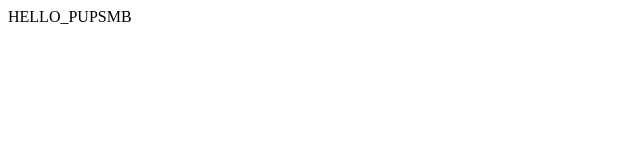
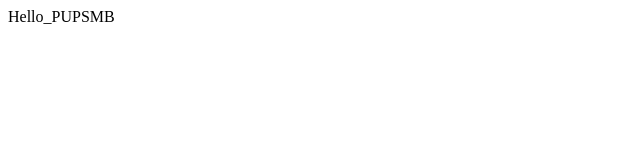
Before and after one commit to markyylester/BSIT-CURRICULUM_-CAPA-MARK-LESTER-_BSIT-2-1, a plain HTML site: page hellopupsmb.html in a window 1280 px wide. Shown: the full height of the page, 0-640 px from the left. Drawn offline with Linux system fonts and the light colour scheme.

Commit message:
first commit

```diff
--- a/hellopupsmb.html
+++ b/hellopupsmb.html
@@ -3,9 +3,9 @@
 <head>
     <meta charset="UTF-8">
     <meta name="viewport" content="width=device-width, initial-scale=1.0">
-    <title>HELLO_PUPSMB</title>
+    <title>Hello_PUPSMB</title>
 </head>
 <body>
-    HELLO_PUPSMB
+    Hello_PUPSMB
 </body>
 </html>
```
